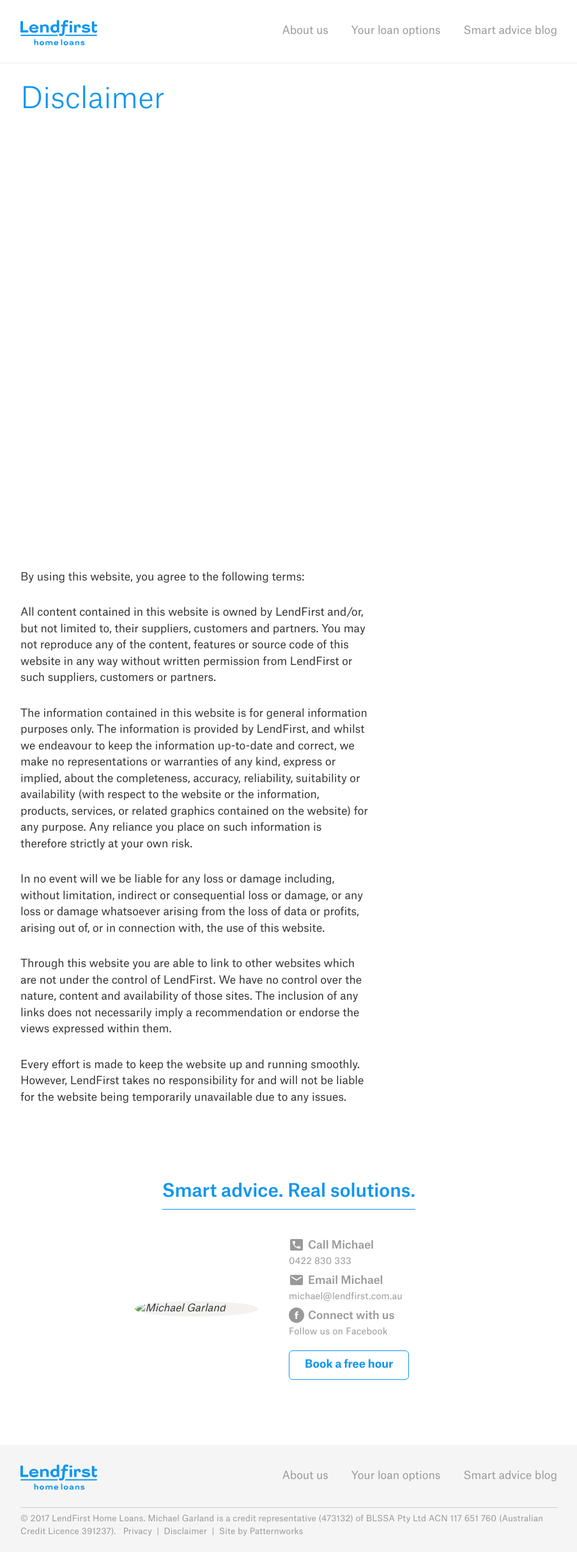
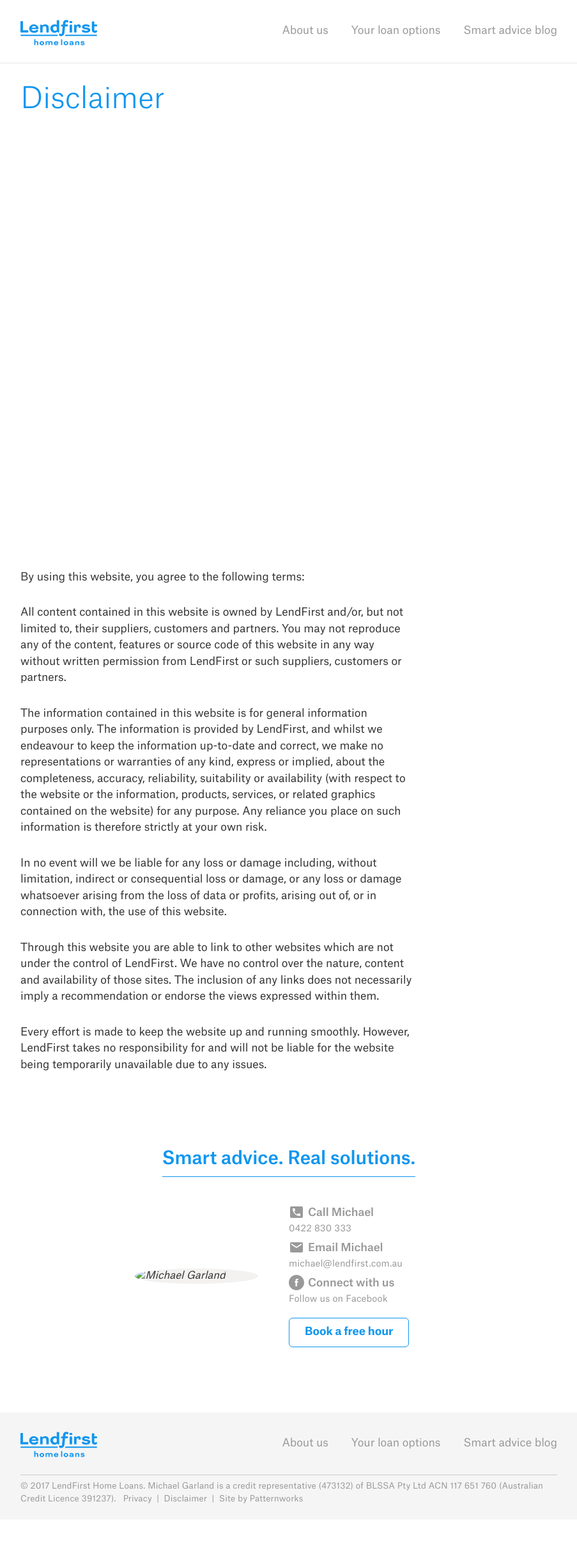
Before and after one commit to callumflack/lend-first, a Jekyll site: the page built from disclaimer/index.md, in a window 1280 px wide. Shown: the whole page at 64% size, without its empty margins (188-1091 px from the left). Built offline with Jekyll 4.4.1, drawn with Linux system fonts in a browser that asks for light colours; after the commit the page ends 2374 px from its top, so only the background shows below that.

Commit message:
revise post layout

```diff
--- a/_layouts/page.html
+++ b/_layouts/page.html
@@ -65,7 +65,7 @@
                     </div>
                 {% endunless %}
 
-                <div class="Grid-cell u-sm-size8of12">
+                <div class="Grid-cell u-sm-size9of12">
                     <div class="s-article {% if page.lede %}s-article--withLede{% endif %}">
                         {{ content | markdownify }}
                     </div>
```
